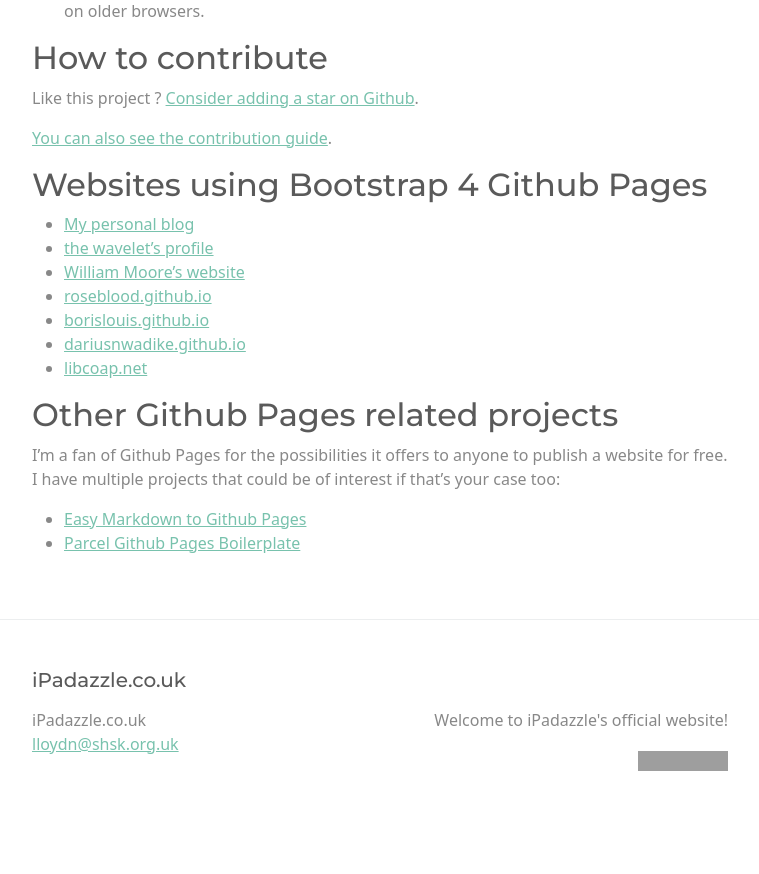
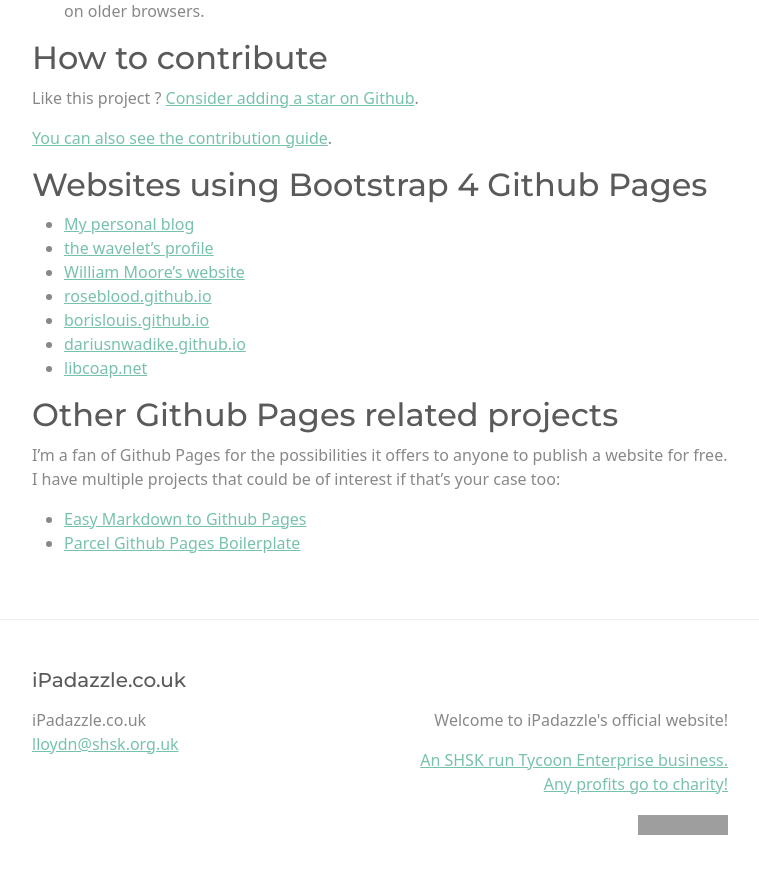
Before and after one commit to NatashaCELloyd/NatashaCELloyd.github.io, a Jekyll site: the page built from index.md, in a window 1280 px wide and 900 px high, scrolled down 2514 px. Shown: the top 874 px of the window, without its empty margins (260-1019 px from the left). Built offline with Jekyll 4.4.1, drawn with Linux system fonts in a browser that asks for light colours; before the commit the page ends 3350 px from its top, so only the background shows below that; grey boxes are pictures that could not be loaded.

Commit message:
Update footer

```diff
--- a/_includes/footer.html
+++ b/_includes/footer.html
@@ -30,7 +30,7 @@
         <p>{{- site.description | escape -}}</p>
 
         <p>
-          <a href= An SHSK Tycoon enterprise business! Any profits go to charity!</a>
+          <a href="https://nicolas-van.github.io/bootstrap-4-github-pages/">An SHSK run Tycoon Enterprise business. Any profits go to charity!</a>
         </p>
         <p>
           <a href="https://github.com/nicolas-van/bootstrap-4-github-pages"><img alt="GitHub Repo stars" src="https://img.shields.io/github/stars/nicolas-van/bootstrap-4-github-pages?style=social"></a>
```
